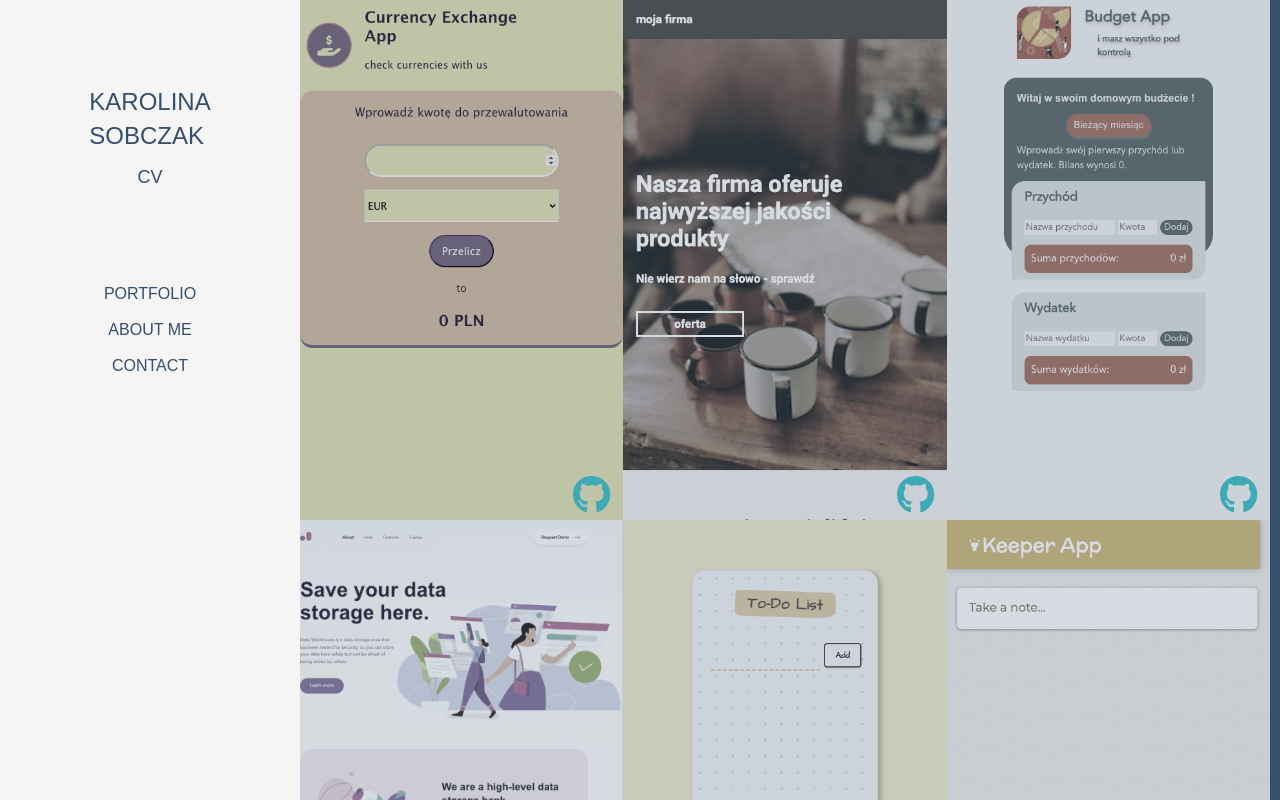
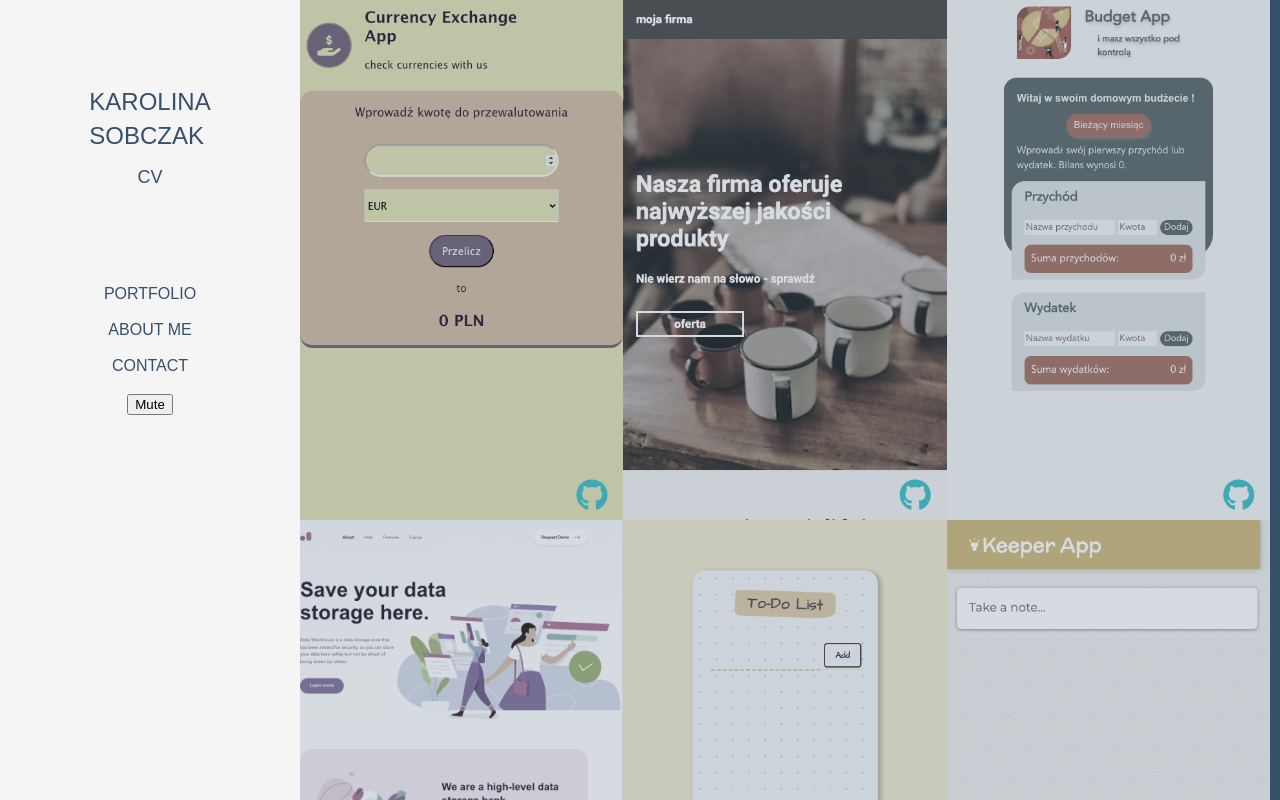
Before and after one commit to KkarolaS/resume, a React (Create React App) app: page / in a window 1280 px wide. Shown: the top 800 px of the page. Built offline with nearby package versions, Linux system fonts and the light colour scheme; no server answers.

Commit message:
create disable sound btn - TBC

```diff
--- a/src/components/Contact/SocialWrapper/SocialLogo.module.css
+++ b/src/components/Contact/SocialWrapper/SocialLogo.module.css
@@ -1,7 +1,15 @@
 .lkLink {
   color: #0d67c1;
+  transition: transform 1.5s;
 }
 
 .xLink {
   color: rgb(7, 128, 134);
+  transition: transform 1.5s;
 }
+
+.lkLink i:hover,
+.xLink i:hover {
+  color: rgb(245, 245, 245);
+  transform: scale(1.2);
+}
--- a/src/components/Home/Home.js
+++ b/src/components/Home/Home.js
@@ -2,11 +2,19 @@ import classes from "./Home.module.css";
 import { portfolioData } from "../../data/portfolioData";
 import ProjectBox from "./ProjectBox/ProjectBox";
 import Navbar from "../Navbar/Navbar";
+import { useState } from "react";
 
 const Home = () => {
+  const [isMute, setIsMute] = useState(false);
+
+  const handlePlaying = (status) => {
+    console.log(status);
+    setIsMute(status);
+  };
+
   return (
     <div className={classes.homePage}>
-      <Navbar />
+      <Navbar getPlayingStatus={handlePlaying} />
       <section className={classes.homeSection}>
         {portfolioData.map((item) => (
           <ProjectBox
@@ -14,6 +22,7 @@ const Home = () => {
             imageSrc={item.src}
             gitHubLink={item.gitHubLink}
             netlifyLink={item.netlifyLink}
+            isPlaying={isMute}
           />
         ))}
       </section>
--- a/src/components/Home/ProjectBox/ProjectBox.js
+++ b/src/components/Home/ProjectBox/ProjectBox.js
@@ -3,13 +3,14 @@ import whoosh from "../../../assets/sounds/whoosh.wav";
 import { useSound } from "use-sound";
 import { useState } from "react";
 
-const ProjectBox = ({ imageSrc, gitHubLink, netlifyLink }) => {
+const ProjectBox = ({ imageSrc, gitHubLink, netlifyLink, isPlaying }) => {
   const [playWhoosh, { stop }] = useSound(whoosh, {
     volume: 0.6,
     interrupt: true,
+    soundEnabled: isPlaying,
   });
 
-  const [isHovered, setIsHovered] = useState(true);
+  const [isHovered, setIsHovered] = useState(false);
 
   const handleMouseOver = () => {
     playWhoosh();
@@ -34,11 +35,16 @@ const ProjectBox = ({ imageSrc, gitHubLink, netlifyLink }) => {
       </p>
       <div className={classes.infoWrapper}>
         <p className={classes.projectInfo}>
-          <a href={gitHubLink} rel="noreferrer" target={"_blank"}>
+          <a
+            className={classes.gitHubLogo}
+            href={gitHubLink}
+            rel="noreferrer"
+            target={"_blank"}
+          >
             <i
               style={isHovered ? { transform: "scale(1.2)" } : null}
               className="fa-brands fa-github fa-2xl"
-            ></i>{" "}
+            ></i>
           </a>
         </p>
       </div>
--- a/src/components/Home/ProjectBox/ProjectBox.module.css
+++ b/src/components/Home/ProjectBox/ProjectBox.module.css
@@ -45,10 +45,6 @@ a .projectPhoto:hover {
   z-index: 21;
 }
 
-.projectInfo i {
+.gitHubLogo i {
   transition: transform 1.5s;
 }
-
-.projectInfo i:hover {
-  transition: transform 1.5s;
-}
--- a/src/components/Navbar/Navbar.js
+++ b/src/components/Navbar/Navbar.js
@@ -1,6 +1,14 @@
 import classes from "./Navbar.module.css";
+import { useState } from "react";
 
-const Navbar = ({ contactLink }) => {
+const Navbar = ({ getPlayingStatus }) => {
+  const [isOn, setIsOn] = useState(true);
+
+  const handleMuteClick = () => {
+    setIsOn((prevValue) => !prevValue);
+    getPlayingStatus(isOn);
+  };
+
   return (
     <header className={classes.navbar}>
       <div className={classes.titleWrapper}>
@@ -19,6 +27,7 @@ const Navbar = ({ contactLink }) => {
           <a href="/contact">CONTACT</a>
         </li>
       </ul>
+      <button onClick={handleMuteClick}>{isOn ? "Mute" : "UNMute"}</button>
     </header>
   );
 };
```
Also changed, not shown: src/assets/image/flaming.png.
